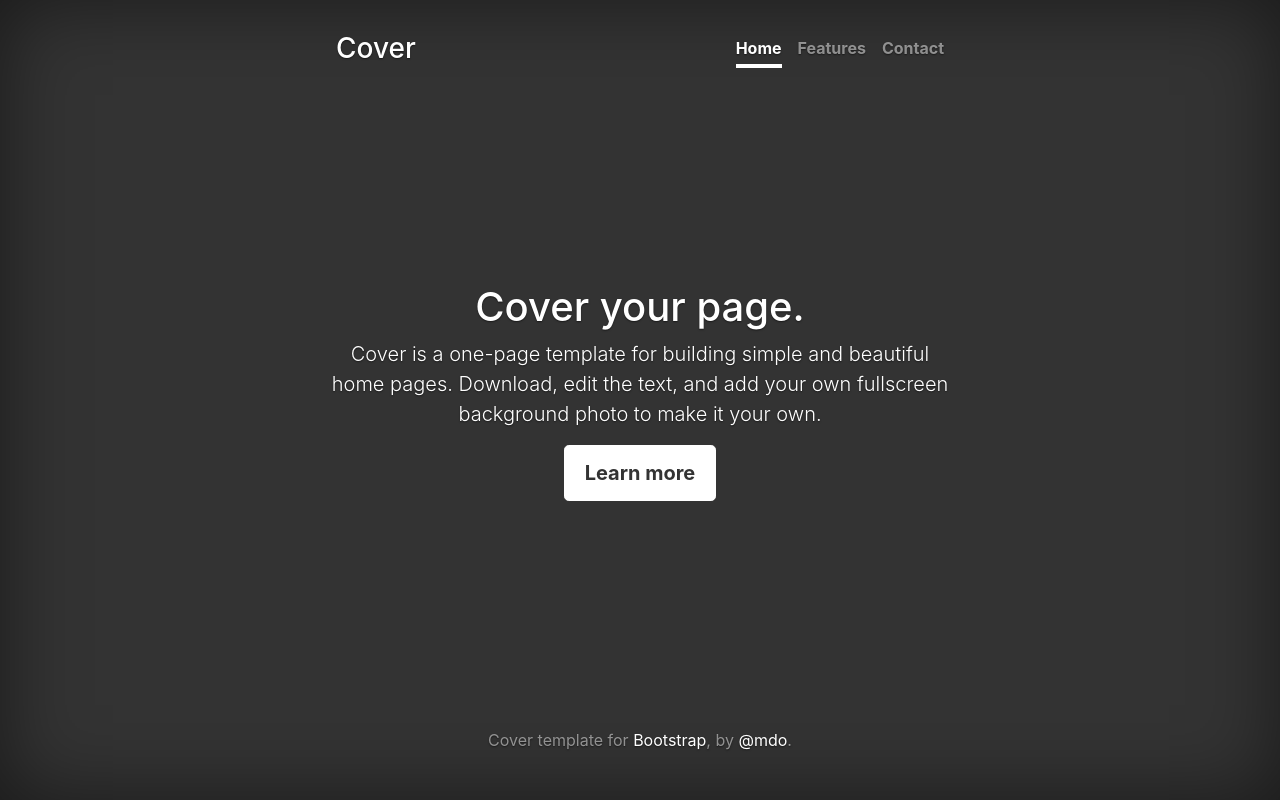
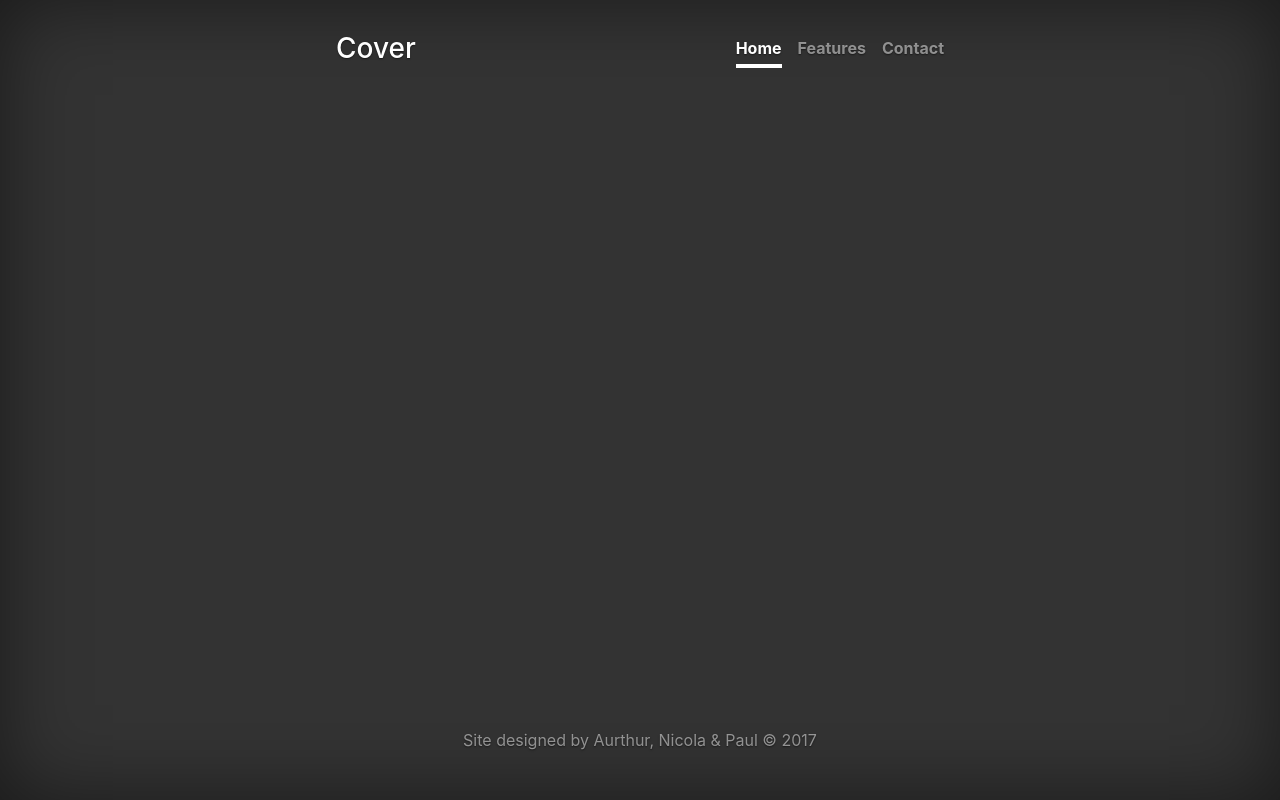
Before and after one commit to arthurg90/cheat-sheet-site, a website: page index.html in a window 1280 px wide. Drawn offline with Linux system fonts and the light colour scheme.

Commit message:
changed text in footer

```diff
--- a/index.html
+++ b/index.html
@@ -27,17 +27,12 @@
 						</div>
 					</header>
 
-					<main role="main" class="inner cover">
-						<h1 class="cover-heading">Cover your page.</h1>
-						<p class="lead">Cover is a one-page template for building simple and beautiful home pages. Download, edit the text, and add your own fullscreen background photo to make it your own.</p>
-						<p class="lead">
-							<a href="#" class="btn btn-lg btn-secondary">Learn more</a>
-						</p>
+					<main
 					</main>
 
 					<footer class="mastfoot">
 						<div class="inner">
-							<p>Cover template for <a href="https://getbootstrap.com/">Bootstrap</a>, by <a href="https://twitter.com/mdo">@mdo</a>.</p>
+							<p>Site designed by Aurthur, Nicola & Paul &copy; 2017</p>
 						</div>
 					</footer>
 
```
